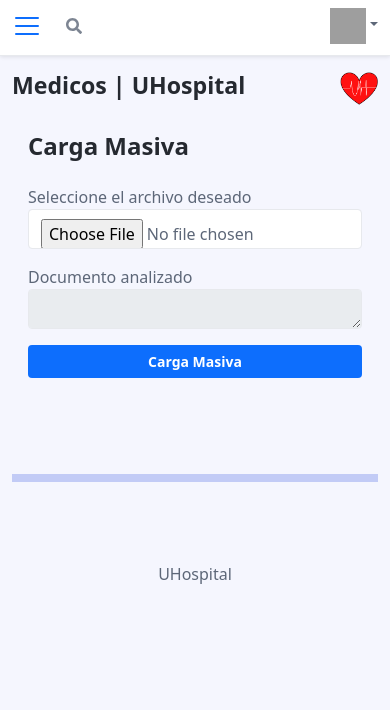
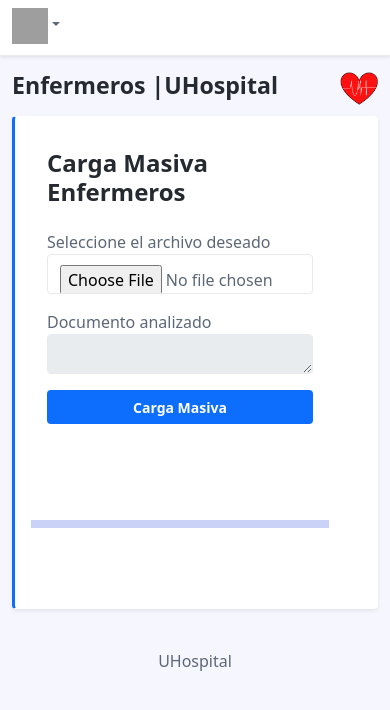
Before and after one commit to yeinnymelissa/Proyecto_2, a Flask app: page /modulo-admin/enfermeros in a window 390 px wide. Shown: the top 710 px of the page. Run offline with Flask 2, Linux system fonts and the light colour scheme; some libraries are stand-ins or nearby versions; grey boxes are pictures that could not be loaded.

Commit message:
carga masiva

```diff
--- a/CRUD_Usuario.py
+++ b/CRUD_Usuario.py
@@ -24,5 +24,10 @@ class CRUD_Usuario:
 
         return None
 
+    def cargaMasiva(self, usuarios_cm):
+        for usuario in usuarios_cm:
+            self.agregar(usuario['nombre'], usuario['apellido'], usuario['fecha_nac'], usuario['sexo'], usuario['nom_usuario'], usuario['contraseña'], usuario['telefono'], usuario['puesto'])
+        return "OK"
+
     def obtener_general(self):
         return [usuario.dump() for usuario in self.usuarios]
--- a/app.py
+++ b/app.py
@@ -117,5 +117,17 @@ def moduloenfermeros():
 def modulomedicos():
     return render_template('modulo-medicos.html')
 
+
+@app.route('/usuario/carga-masiva', methods=['POST'])
+def cargaMasiva():
+    usuariosCM = request.json["usuarios"]
+    print (usuariosCM)
+    res = usuarios.cargaMasiva(usuariosCM)
+
+    if res == "OK":
+        return jsonify({ "mensaje": "OK", "data": usuarios.obtener_general()}), 200
+    else:
+        return jsonify({ "mensaje": "Hubo un error al realizar la carga masiva"}), 404
+
 if __name__ == '__main__':
     app.run(threaded=True, debug=True, port=4000)
--- a/static/assets/js/funciones/carga-masiva.js
+++ b/static/assets/js/funciones/carga-masiva.js
@@ -1,13 +1,14 @@
+const ruta = "http://localhost:4000/usuario/carga-masiva";
 function cargaMasiva(puesto){
     let documento = document.getElementById('csv-enfermero').files[0];
-      console.log(archivo);
+      console.log(documento);
 
     const reader = new FileReader();
     reader.addEventListener("load", (event) => {
         procesarDocumento(event.target.result, puesto);
     });
 
-    reader.readAsText(archivo, "UTF-8");
+    reader.readAsText(documento, "UTF-8");
 }
 
 function procesarDocumento(texto, puesto) {
@@ -28,10 +29,11 @@ function procesarDocumento(texto, puesto) {
           Nombre: ${usuario_auxiliar[4]}
           Contraseña: ${usuario_auxiliar[5]}
           Telefono: ${usuario_auxiliar[6]}
+          Puesto: ${puesto}
           -------------------------------------
           `;
 
-    /*    let usuario = {
+        let usuario = {
             nombre: usuario_auxiliar[0],
             apellido: usuario_auxiliar[1],
             fecha_nac: usuario_auxiliar[2],
@@ -52,7 +54,7 @@ function procesarDocumento(texto, puesto) {
       usuarios: usuarios_array,
     };
 
-    fetch(`${ruta}/carga-masiva`, {
+    fetch(ruta, {
       method: "POST",
       body: JSON.stringify(usuariosCM),
       headers: {
@@ -63,25 +65,10 @@ function procesarDocumento(texto, puesto) {
       .then((response) => {
         if (response.mensaje != "OK") {
           console.error(response.mensaje);
-          //alert("Error al realizar la carga masiva");
-
-          Swal.fire({
-              title: "Carga masiva",
-              text: "Error al realizar la carga masiva",
-              icon: "error",
-              timer: 1000,
-              showConfirmButton: false,
-            });
+          alert("No se pudo realizar la carga masiva.");
         }
 
-        //alert("Carga masiva realizada con éxito");
-        Swal.fire({
-          title: "Carga masiva",
-          text: "Carga masiva realizada con éxito",
-          icon: "success",
-          timer: 1000,
-          showConfirmButton: false,
-        });*/
-        }
+        alert("La carga masiva fue completada con exito.");
+
       });
   }
--- a/templates/enfermeros.html
+++ b/templates/enfermeros.html
@@ -1,7 +1,7 @@
 <!DOCTYPE html>
 <html lang="en">
 <head>
-    <title>Modulo Administración - Enfermeros</title>
+    <title>Inicio - Bienvenido</title>
 
     <!-- Meta -->
     <meta charset="utf-8">
@@ -27,27 +27,14 @@
 		        <div class="app-header-content">
 		            <div class="row justify-content-between align-items-center">
 
-				    <div class="col-auto">
-					    <a id="sidepanel-toggler" class="sidepanel-toggler d-inline-block d-xl-none" href="#">
-						    <svg xmlns="http://www.w3.org/2000/svg" width="30" height="30" viewBox="0 0 30 30" role="img"><title>Menu</title><path stroke="currentColor" stroke-linecap="round" stroke-miterlimit="10" stroke-width="2" d="M4 7h22M4 15h22M4 23h22"></path></svg>
-					    </a>
-				    </div><!--//col-->
-		            <div class="search-mobile-trigger d-sm-none col">
-			            <i class="search-mobile-trigger-icon fas fa-search"></i>
-			        </div><!--//col-->
-
-		            <div class="app-utilities col-auto">
 
 
 			            <div class="app-utility-item app-user-dropdown dropdown">
 				            <a class="dropdown-toggle" id="user-dropdown-toggle" data-toggle="dropdown" href="#" role="button" aria-expanded="false"><img src="{{ url_for('static', filename='assets/images/profiles/sinfoto.png')}}" alt="user profile"></a>
 				            <ul class="dropdown-menu" aria-labelledby="user-dropdown-toggle">
 								<li><a class="dropdown-item" href="{{ url_for('cuenta')}}">Cuenta</a></li>
-								<li><hr class="dropdown-divider"></li>
-                                <!--<li></li><a href="logout.php">Cerrar Sesión</a></li>-->
 								<li><a class="dropdown-item" href="{{ url_for('index')}}">Cerrar Sesión</a></li>
 							</ul>
-			            </div><!--//app-user-dropdown-->
 		            </div><!--//app-utilities-->
 		        </div><!--//row-->
 	            </div><!--//app-header-content-->
@@ -66,7 +53,7 @@
 				    <ul class="app-menu list-unstyled accordion" id="menu-accordion">
 					    <li class="nav-item">
 					        <!--//Bootstrap Icons: https://icons.getbootstrap.com/ -->
-					        <a class="nav-link active" href="{{ url_for('modulo-admin')}}">
+					        <a class="nav-link active" href="/modulo-admin">
 						        <span class="nav-icon">
 						        <svg width="1em" height="1em" viewBox="0 0 16 16" class="bi bi-house-door" fill="currentColor" xmlns="http://www.w3.org/2000/svg">
 		  <path fill-rule="evenodd" d="M7.646 1.146a.5.5 0 0 1 .708 0l6 6a.5.5 0 0 1 .146.354v7a.5.5 0 0 1-.5.5H9.5a.5.5 0 0 1-.5-.5v-4H7v4a.5.5 0 0 1-.5.5H2a.5.5 0 0 1-.5-.5v-7a.5.5 0 0 1 .146-.354l6-6zM2.5 7.707V14H6v-4a.5.5 0 0 1 .5-.5h3a.5.5 0 0 1 .5.5v4h3.5V7.707L8 2.207l-5.5 5.5z"/>
@@ -81,11 +68,11 @@
 
 					    <li class="nav-item">
 					        <!--//Bootstrap Icons: https://icons.getbootstrap.com/ -->
-					        <a class="nav-link" href="{{ url_for('pacientes')}}">
+					        <a class="nav-link" href="/modulo-admin/pacientes">
 						        <span class="nav-icon">
 						        <svg width="1em" height="1em" viewBox="0 0 16 16" class="bi person" fill="currentColor" xmlns="http://www.w3.org/2000/svg">
 	  <path fill-rule="evenodd" d="M11 2a1 1 0 0 1 1-1h2a1 1 0 0 1 1 1v12h.5a.5.5 0 0 1 0 1H.5a.5.5 0 0 1 0-1H1v-3a1 1 0 0 1 1-1h2a1 1 0 0 1 1 1v3h1V7a1 1 0 0 1 1-1h2a1 1 0 0 1 1 1v7h1V2zm1 12h2V2h-2v12zm-3 0V7H7v7h2zm-5 0v-3H2v3h2z"/>
-                                <use xlink:href="bootstrap-icons.svg#person"/>
+
 	</svg>
 						         </span>
 		                         <span class="nav-link-text">Pacientes</span>
@@ -96,11 +83,11 @@
 
 					    <li class="nav-item">
 					        <!--//Bootstrap Icons: https://icons.getbootstrap.com/ -->
-					        <a class="nav-link" href="{{ url_for('medicos')}}">
+					        <a class="nav-link" href="/modulo-admin/medicos">
 						        <span class="nav-icon">
 						        <svg width="1em" height="1em" viewBox="0 0 16 16" class="bi person" fill="currentColor" xmlns="http://www.w3.org/2000/svg">
 	  <path fill-rule="evenodd" d="M11 2a1 1 0 0 1 1-1h2a1 1 0 0 1 1 1v12h.5a.5.5 0 0 1 0 1H.5a.5.5 0 0 1 0-1H1v-3a1 1 0 0 1 1-1h2a1 1 0 0 1 1 1v3h1V7a1 1 0 0 1 1-1h2a1 1 0 0 1 1 1v7h1V2zm1 12h2V2h-2v12zm-3 0V7H7v7h2zm-5 0v-3H2v3h2z"/>
-                                <use xlink:href="bootstrap-icons.svg#person"/>
+
 	</svg>
 						         </span>
 		                         <span class="nav-link-text">Médicos</span>
@@ -111,11 +98,11 @@
 
 					    <li class="nav-item">
 					        <!--//Bootstrap Icons: https://icons.getbootstrap.com/ -->
-					        <a class="nav-link" href="{{ url_for('enfermeros')}}">
+					        <a class="nav-link" href="/modulo-admin/enfermeros">
 						        <span class="nav-icon">
 						        <svg width="1em" height="1em" viewBox="0 0 16 16" class="bi person" fill="currentColor" xmlns="http://www.w3.org/2000/svg">
 	  <path fill-rule="evenodd" d="M11 2a1 1 0 0 1 1-1h2a1 1 0 0 1 1 1v12h.5a.5.5 0 0 1 0 1H.5a.5.5 0 0 1 0-1H1v-3a1 1 0 0 1 1-1h2a1 1 0 0 1 1 1v3h1V7a1 1 0 0 1 1-1h2a1 1 0 0 1 1 1v7h1V2zm1 12h2V2h-2v12zm-3 0V7H7v7h2zm-5 0v-3H2v3h2z"/>
-                                <use xlink:href="bootstrap-icons.svg#person"/>
+
 	</svg>
 						         </span>
 		                         <span class="nav-link-text">Enfermeros</span>
@@ -124,11 +111,11 @@
 
 					    <li class="nav-item">
 					        <!--//Bootstrap Icons: https://icons.getbootstrap.com/ -->
-					        <a class="nav-link" href="{{ url_for('medicamentos')}}">
+					        <a class="nav-link" href="/modulo-admin/medicamentos">
 						        <span class="nav-icon">
 						        <svg width="1em" height="1em" viewBox="0 0 16 16" class="bi person" fill="currentColor" xmlns="http://www.w3.org/2000/svg">
 	  <path fill-rule="evenodd" d="M11 2a1 1 0 0 1 1-1h2a1 1 0 0 1 1 1v12h.5a.5.5 0 0 1 0 1H.5a.5.5 0 0 1 0-1H1v-3a1 1 0 0 1 1-1h2a1 1 0 0 1 1 1v3h1V7a1 1 0 0 1 1-1h2a1 1 0 0 1 1 1v7h1V2zm1 12h2V2h-2v12zm-3 0V7H7v7h2zm-5 0v-3H2v3h2z"/>
-                                <use xlink:href="bootstrap-icons.svg#person"/>
+
 	</svg>
 						         </span>
 		                         <span class="nav-link-text">Medicamentos</span>
@@ -148,11 +135,16 @@
 	    <div class="app-content pt-3 p-md-3 p-lg-4">
 		    <div class="container-xl">
 
-			    <img src="{{ url_for('static', filename='assets/images/uhospitali.png')}}" style="width: 1cm;" ALIGN=RIGHT><h3 class="mb-3">Medicos | UHospital</h3>
+			    <img src="{{ url_for('static', filename='assets/images/uhospitali.png')}}" style="width: 1cm;" ALIGN=RIGHT><h3 class="mb-3">Enfermeros |UHospital</h3>
+				<!--<h3 class="mb-3">UHospital</h3>-->
+
+			    <div class="app-card alert alert-dismissible shadow-sm mb-4 border-left-decoration" role="alert">
+				    <div class="inner">
 
 				<div class="app-card-body p-3 p-lg-4">
-					<h1 class="app-page-title">Carga Masiva </h1>
+					<h1 class="app-page-title">Carga Masiva Enfermeros </h1>
 					<div class="row gx-5 gy-3">
+						<div class="col-12 col-lg-9">
 							<form class="auth-form login-form">
 								<div class="email mb-3">
 									<label class="" for="csv-enfermero">Seleccione el archivo deseado</label>
@@ -164,9 +156,10 @@
 									<!--<input id="signup-mensaje" name="signup-mensaje" type="text" class="form-control signup-mensaje" placeholder="Mensaje" required="required">-->
 								</div>
 								<div class="text-center">
-								<button type="button" class="btn app-btn-primary btn-block theme-btn mx-auto" onclick="cargaMasiva()">Carga Masiva</button>
+									<button type="button" class="btn app-btn-primary btn-block theme-btn mx-auto" onclick="cargaMasiva(1)">Carga Masiva</button>
 								</div>
 							</form>
+						</div><!--//col-->
 						<div class="col-12 col-lg-3">
 
 						</div><!--//col-->
@@ -178,6 +171,8 @@
 				<hr style="height: 8px; background-color: rgb(46, 78, 223);" >
 				<br>
 				<br>
+
+
 
 
 
@@ -199,9 +194,6 @@
     <script src="{{ url_for('static', filename='assets/plugins/popper.min.js')}}"></script>
     <script src="{{ url_for('static', filename='assets/plugins/bootstrap/js/bootstrap.min.js')}}"></script>
 
-    <!-- Charts JS -->
-    <script src="{{ url_for('static', filename='assets/plugins/chart.js/chart.min.js')}}"></script>
-    <script src="{{ url_for('static', filename='assets/js/index-charts.js')}}"></script>
 
     <!-- Page Specific JS -->
     <script src="{{ url_for('static', filename='assets/js/app.js')}}"></script>
```
Also changed, not shown: templates/index.html (+3 -13 lines), templates/modulo-admin.html (+14 -24 lines), static/assets/images/image.png (added). Lines whose indentation alone changed are shown as unchanged.
